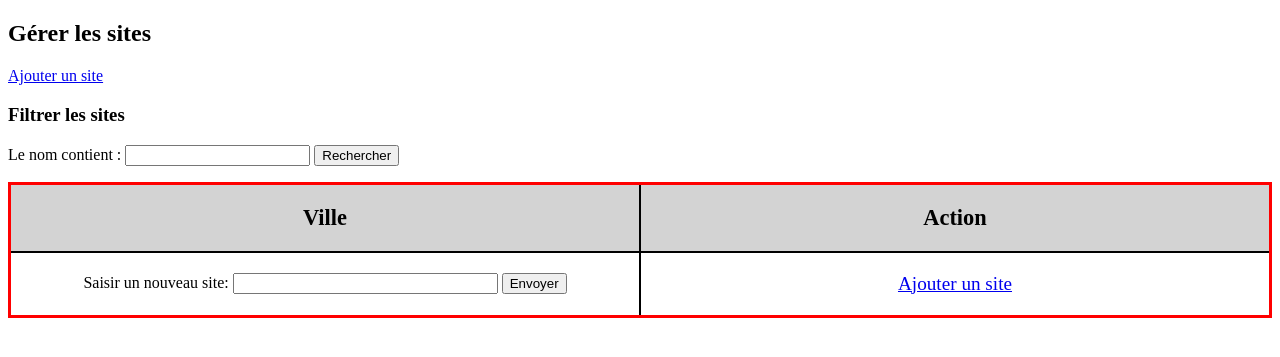
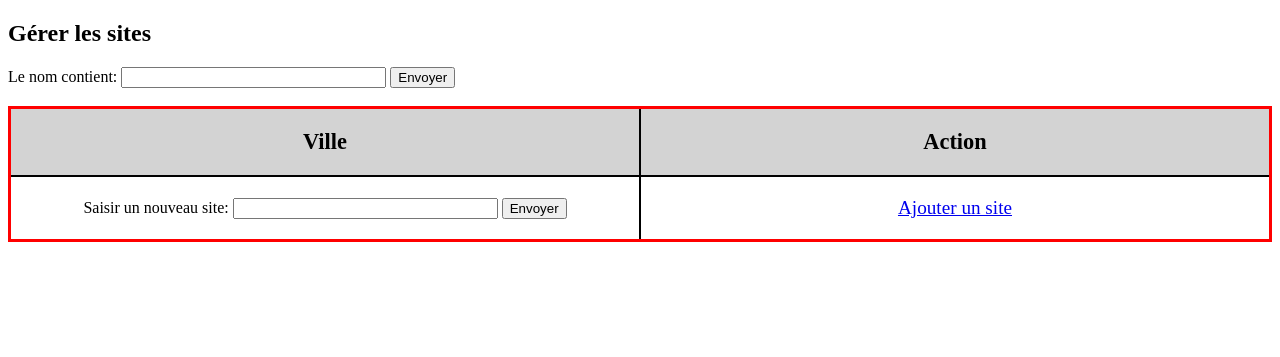
Before and after one commit to QSwiderski/Projet_Sorties_ENI_2023, a Symfony app: template templates/school/list.html.twig in a window 1280 px wide. Shown: the part 195-552 px from the top of the page. Run offline with Twig, Linux system fonts and the light colour scheme; the template is opened without the code that fills it, so the values that code supplies are empty; some libraries are stand-ins or nearby versions.

Commit message:
[school]bc: function research en cours //TODO insérer research dans liste dans une seule fonction //TODO faire une recherche par contains LIKE au lieu de egal //TODO présenter formulaire dans tableau

```diff
--- a/templates/school/list.html.twig
+++ b/templates/school/list.html.twig
@@ -2,12 +2,13 @@
 
 {% block body %}
     <h2>Gérer les sites</h2>
-    <div><a href={{ path('school_create') }}>Ajouter un site</a></div>
-    <h3>Filtrer les sites</h3>
-    <p>Le nom contient : <input type="text">
-        <button>Rechercher</button>
-        <br>
-    </p>
+
+    <form action={{ path('school_listeresearch') }} method="GET" name="Formulaire">
+        Le nom contient: <input name="Research" type="text" id="Research" size="30">
+        <input type="submit" value="Envoyer">
+    </form>
+           <br>
+
     <table>
         <tr>
             <th>Ville</th>
```
Also changed, not shown: src/Controller/SchoolController.php (+25 -18 lines).
